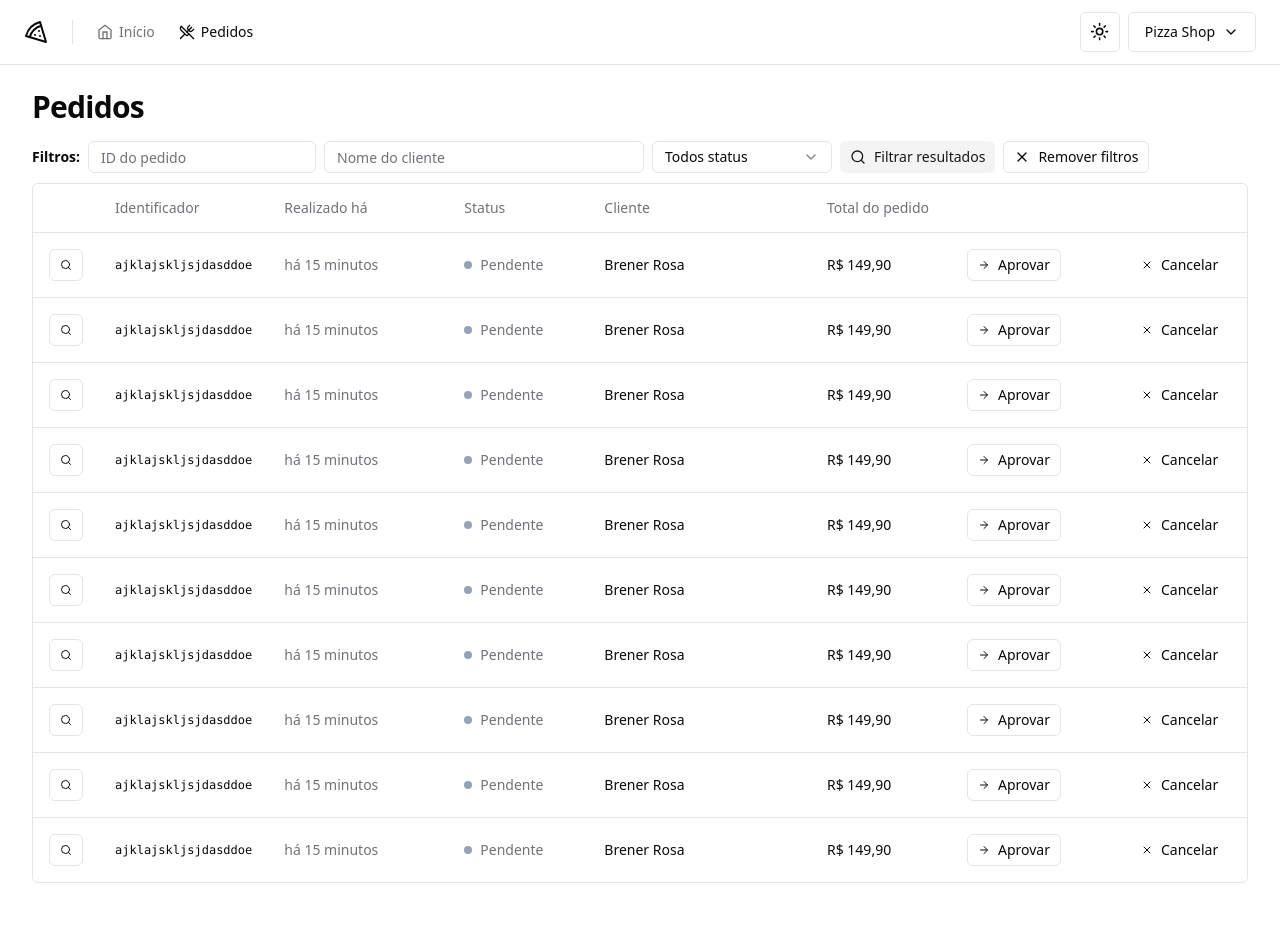
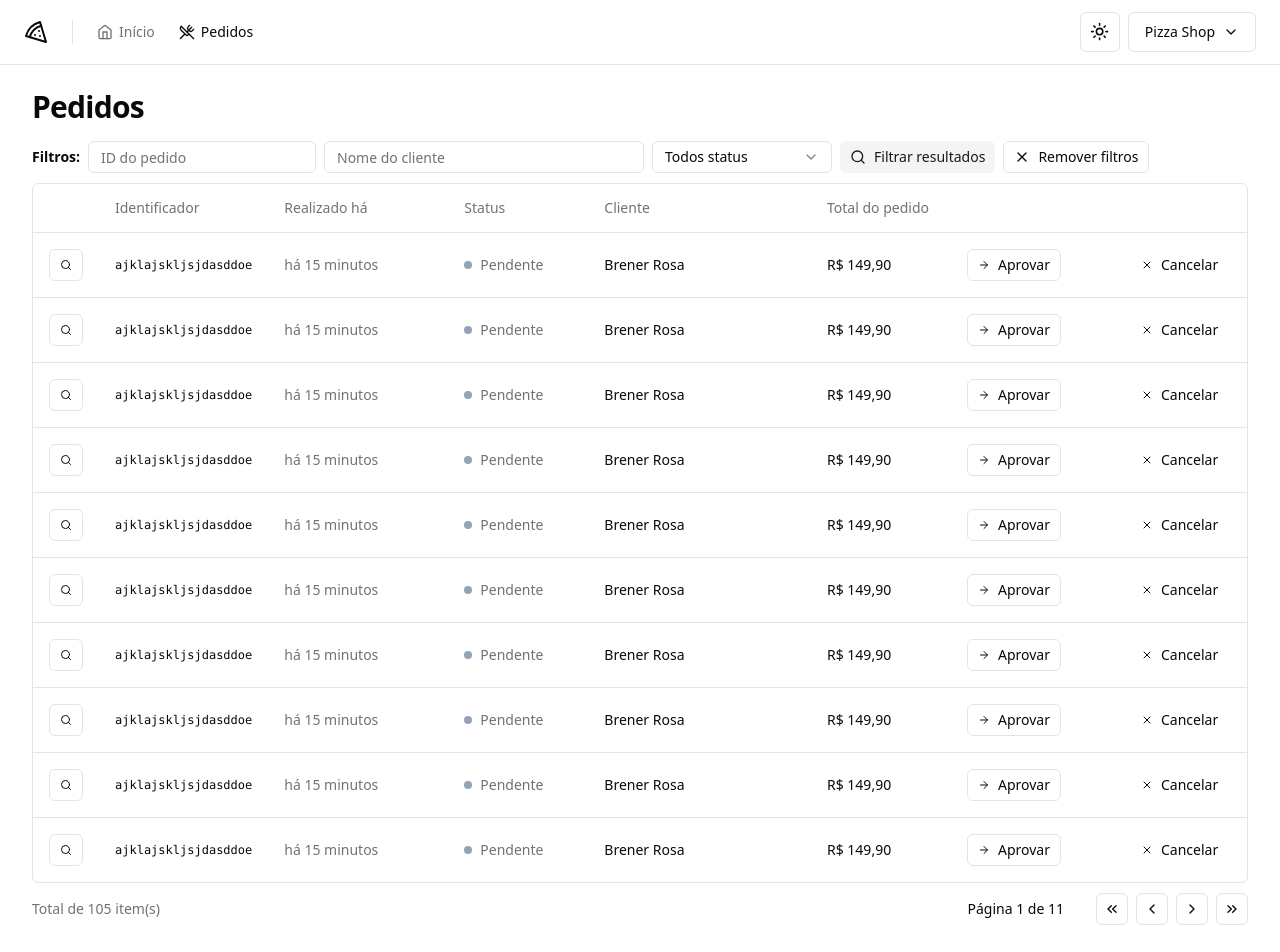
Before and after one commit to brenersrosa/pizzashop-web, a React (Vite) app: page /orders in a window 1280 px wide. Shown: the top 952 px of the page. Before the commit the page ends 915 px from the top, so only its background shows below. Built offline with nearby package versions, Linux system fonts and the light colour scheme.

Commit message:
feat: pagination in orders

```diff
--- /dev/null
+++ b/src/components/pagination/index.tsx
@@ -0,0 +1,58 @@
+import {
+  ChevronLeft,
+  ChevronRight,
+  ChevronsLeft,
+  ChevronsRight,
+} from 'lucide-react'
+
+import { Button } from '../ui/button'
+
+export interface PaginationProps {
+  pageIndex: number
+  totalCount: number
+  perPage: number
+}
+
+export function Pagination({
+  pageIndex,
+  totalCount,
+  perPage,
+}: PaginationProps) {
+  const pages = Math.ceil(totalCount / perPage) || 1
+
+  return (
+    <div className="flex items-center justify-between">
+      <span className="text-sm text-muted-foreground">
+        Total de {totalCount} item(s)
+      </span>
+
+      <div className="flex items-center gap-6 lg:gap-8">
+        <div className="text-sm font-medium">
+          Página {pageIndex + 1} de {pages}
+        </div>
+
+        <div className="flex items-center gap-2">
+          <Button variant="outline" className="h-8 w-8 p-0">
+            <ChevronsLeft className="h-4 w-4" />
+            <span className="sr-only">Primeira página</span>
+          </Button>
+
+          <Button variant="outline" className="h-8 w-8 p-0">
+            <ChevronLeft className="h-4 w-4" />
+            <span className="sr-only">Página anterior</span>
+          </Button>
+
+          <Button variant="outline" className="h-8 w-8 p-0">
+            <ChevronRight className="h-4 w-4" />
+            <span className="sr-only">Próxima página</span>
+          </Button>
+
+          <Button variant="outline" className="h-8 w-8 p-0">
+            <ChevronsRight className="h-4 w-4" />
+            <span className="sr-only">Última página</span>
+          </Button>
+        </div>
+      </div>
+    </div>
+  )
+}
--- a/src/pages/app/orders/index.tsx
+++ b/src/pages/app/orders/index.tsx
@@ -1,5 +1,6 @@
 import { Helmet } from 'react-helmet-async'
 
+import { Pagination } from '@/components/pagination'
 import {
   Table,
   TableBody,
@@ -18,7 +19,6 @@
 
       <div className="flex flex-col gap-4">
         <h1 className="text-3xl font-bold tracking-tight">Pedidos</h1>
-      </div>
 
         <div className="space-y-2.5">
           <OrderTableFilters />
@@ -44,6 +44,9 @@
               </TableBody>
             </Table>
           </div>
+
+          <Pagination pageIndex={0} totalCount={105} perPage={10} />
+        </div>
       </div>
     </>
   )
```
Lines whose indentation alone changed are shown as unchanged.
